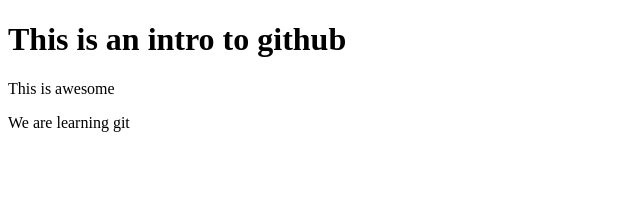
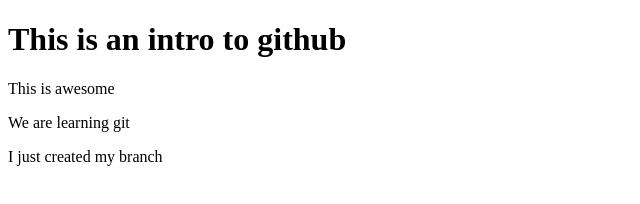
Before and after one commit to Dev-Odior/food, a plain HTML site: page index.html in a window 1280 px wide. Shown: the whole page, without its empty margins (0-640 px from the left). Drawn offline with Linux system fonts and the light colour scheme.

Commit message:
saved changes

```diff
--- a/index.html
+++ b/index.html
@@ -9,5 +9,6 @@
     <h1>This is an intro to github</h1>
     <p>This is awesome</p>
     <p>We are learning git</p>
+    <p>I just created my branch</p>
   </body>
 </html>
```
